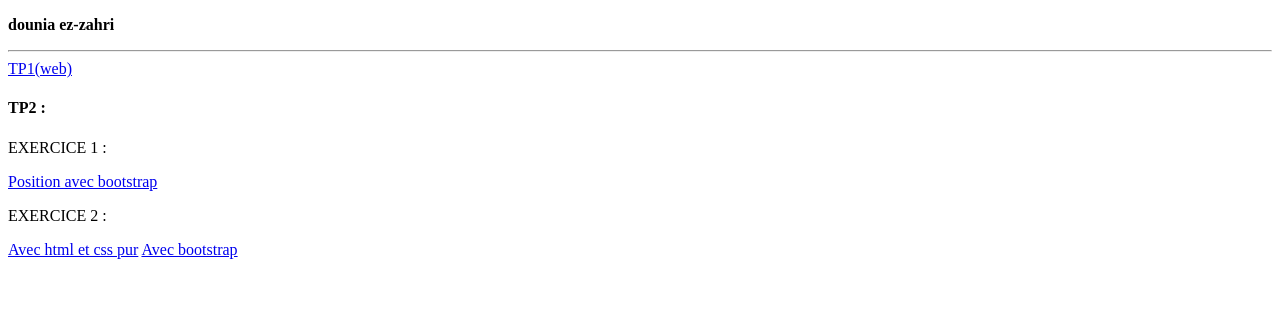
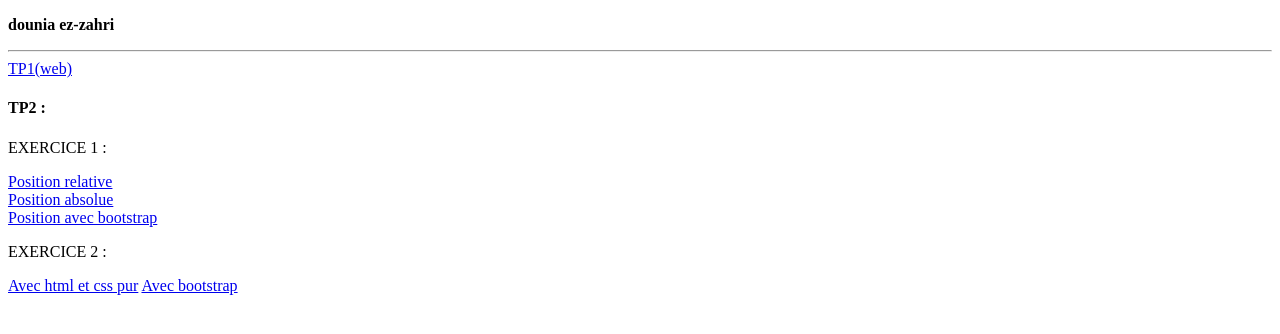
Before and after one commit to dounia2001/douniaezzahri.github.io, a plain HTML site: page index.html in a window 1280 px wide. Drawn offline with Linux system fonts and the light colour scheme.

Commit message:
Update index.html

```diff
--- a/index.html
+++ b/index.html
@@ -11,7 +11,10 @@
     <p>
     <h4>TP2 :</h4>
     <p >EXERCICE 1 : </p>
-
+    <a href="./exercice 1 position relative.html">Position relative </a>
+    <br>
+    <a href="./exercice 1 position absolute.html">Position absolue </a>
+    <br>
     <a href="./exercice 1 bootstrap.html">Position avec bootstrap </a>
      <p >EXERCICE 2 : </p>
     <a href="./exercice2.html">Avec html et css pur</a>
```
